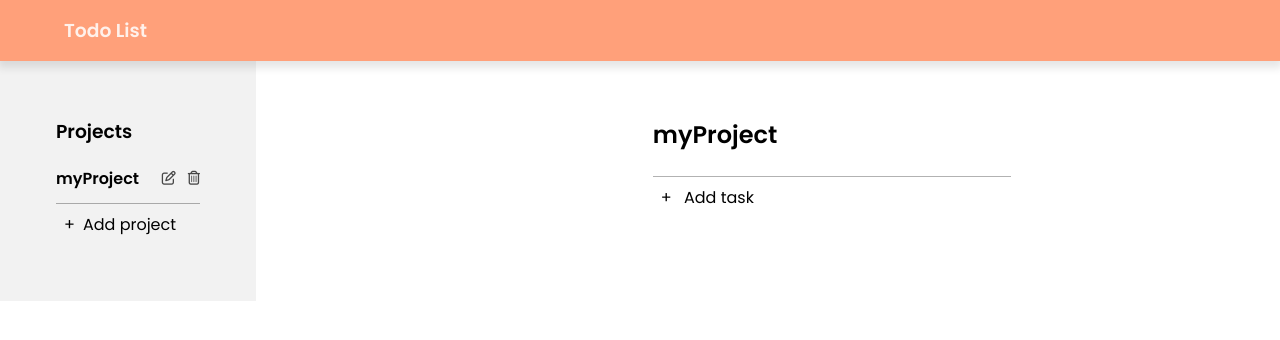
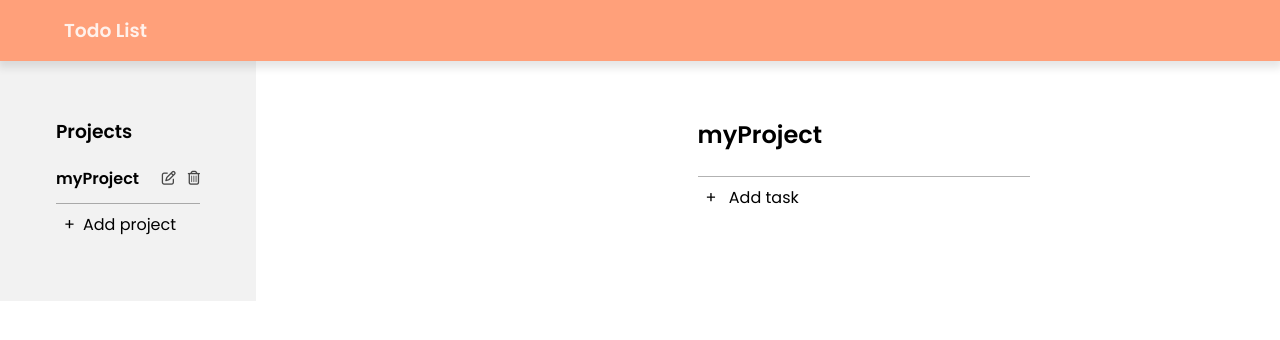
Before and after one commit to dagm1425/todo-list, a website: page index.html in a window 1280 px wide. Drawn offline with Linux system fonts and the light colour scheme.

Commit message:
Modify layout  styles

```diff
--- a/styles.css
+++ b/styles.css
@@ -21,10 +21,15 @@ body {
   color: rgba(255, 255, 255, 0.85);
 }
 
+/* .content-container {
+  display: flex;
+  justify-content: center;
+}  */
+
 #main {
-  width: 70%;
+  width: 65%;
   float: right;
-  margin: auto;
+  /* margin-left: 20%; */
 }
 
 #side-bar {
@@ -87,7 +92,7 @@ body {
 }
 
 .add-task-exp {
-  width: 480px;
+  width: 100%;
   display: flex;
   flex-direction: column;
   display: none;
```
